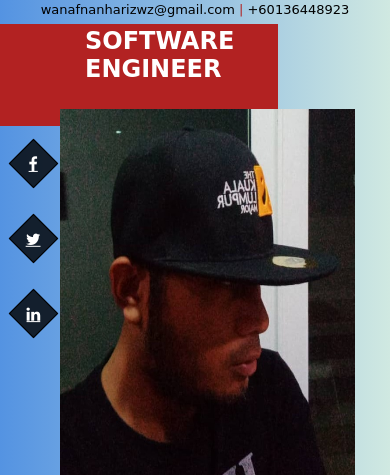
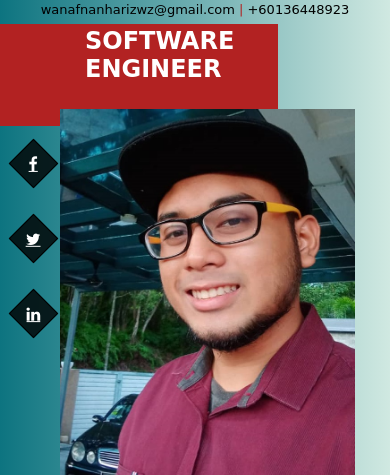
Before and after one commit to devilbats011/resume, a website: page resume/web_resume.html in a window 390 px wide. Shown: the top 475 px of the page. Drawn offline with Linux system fonts and the light colour scheme; a web font is replaced by a local one.

Commit message:
updateface

```diff
--- a/resume/resume_main_gird.css
+++ b/resume/resume_main_gird.css
@@ -112,7 +112,7 @@ header p
 {
   content:'';
   position: absolute;
-  background: linear-gradient(to right,#0e67d6b5 , HSLA(162, 76%, 32%, 0.0));/*#e5e5e5;*/
+  background: linear-gradient(to right,#0d7480 , HSLA(162, 76%, 32%, 0.0));/*#e5e5e5;*/
   width:100%;
   height:100%;
   top:0px;
@@ -198,7 +198,7 @@ header p
 {
   position: relative;
   height: 110%;
-  width: 83%;
+  width: 70%;
   top:-5%;
   left: 80px;
   margin: 0px;
--- a/resume/resume_main_gird_tablet_mobile.css
+++ b/resume/resume_main_gird_tablet_mobile.css
@@ -17,7 +17,7 @@
 {
   content:'';
   position: absolute;
-  background: linear-gradient(to right,#0e67d6b5 , HSLA(162, 76%, 32%, 0.2));
+  background: linear-gradient(to right,#0d7480 , HSLA(162, 76%, 32%, 0.2));
   width:119%;
   height:100%;
   top:0px;
@@ -29,7 +29,7 @@
       background: transparent;
   }
   .profile-face{
-        width: 90% !important;
+        width: 73% ;
   }
 
 }
@@ -60,6 +60,7 @@
   }
   .profile-face{
     left: 60px ;
+    width: 90%;
   }
   .sec3 h1
   {
--- a/resume/web_resume.html
+++ b/resume/web_resume.html
@@ -34,7 +34,7 @@
 				<a href="https://my.linkedin.com/in/wan-afnan-wan-zahran-44b48016b"  target="blank" class="fa fa-linkedin"></a>
   	 			</figure>
   	 		</div>
-  	 		<img src="my_face.jpg" class="profile-face iui-widthFade" ></section>
+  	 		<img src="my_face.jpeg" class="profile-face iui-widthFade" ></section>
   	 	<section class="sec sec3"><h1><span>W</span>an <br>&nbsp<span>A</span>fnan <span face="Cookie" size="40">H</span>ariz</h1></section>
   	 	<section class="sec sec4">
   	 			<h1><font color="red" size="12" style="position: relative;
```
Also changed, not shown: resume/my_face.jpeg (added), resume/my_face.jpg (deleted), resume/myface_ori.jpeg (added).
